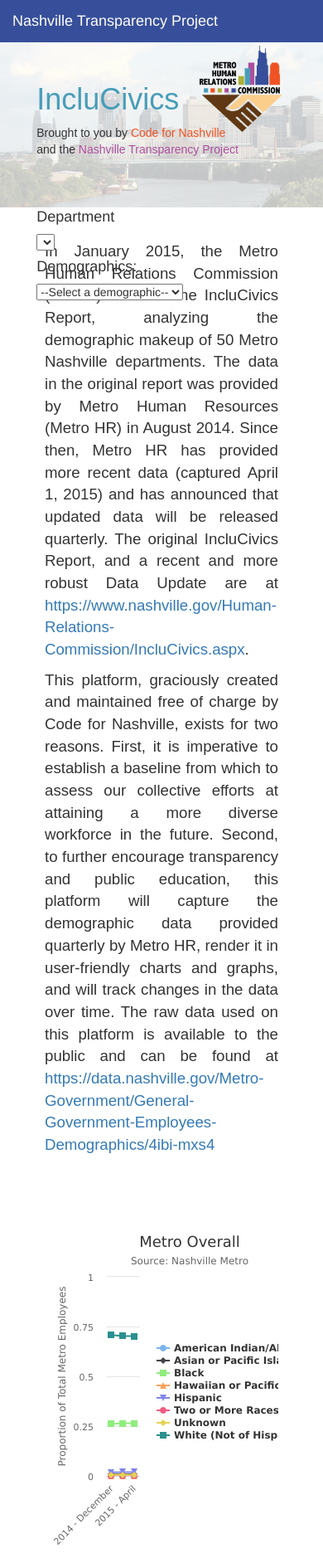
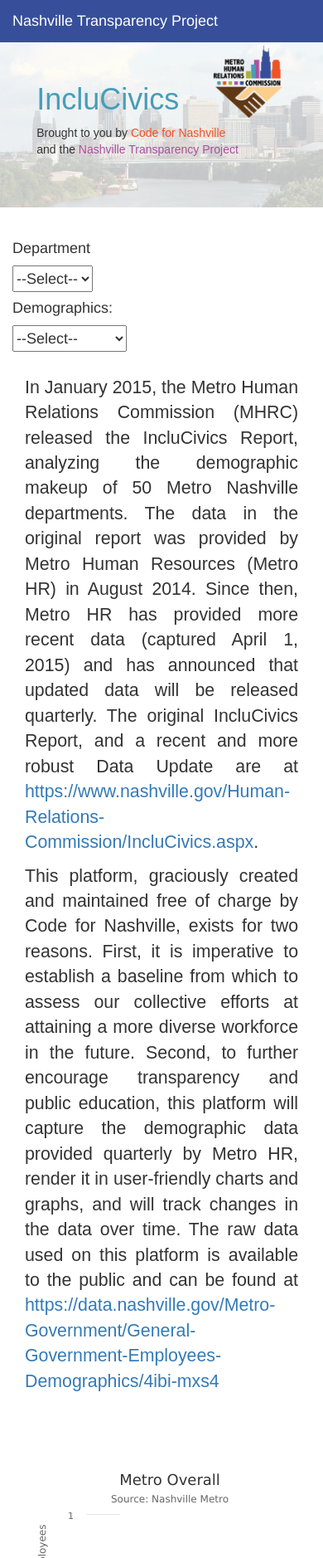
Before and after one commit to code-for-nashville/inclucivics, a Python web app: template ntp/app/templates/index.html in a window 390 px wide. Shown: the top 1878 px of the page at 83% size. Run offline with Jinja, Linux system fonts and the light colour scheme; the template is opened without the code that fills it, so the values that code supplies are empty; some libraries are stand-ins or nearby versions.

Commit message:
Min-width for graphs and cleared selectors at top
Updated the site to improve mobile responsiveness. Tested it using Chrome's mobile emulators, but proof is in the pudding, so there may be more fixes down the line once we deploy and test the real deal.

Wrapped line-graphs in a row class div to give it a min width.  Added Bootstrap col classes to the selector container to clear it from the "About" message.

Cleaned up the markup, removing extraneous divs and css, and made some of the ids more meaningful. For example, replaced `id='charts-container2'` with `id='census-pie-charts`. Organized css selectors in order of descending specificity, and alphabetically.

```diff
--- a/ntp/app/static/css/main.css
+++ b/ntp/app/static/css/main.css
@@ -4,8 +4,38 @@
    Author's custom styles
    ========================================================================== */
 
-.navbar {
-	background-color:#374F9A;
+body {
+	padding-top: 50px;
+  	padding-bottom: 20px;
+}
+
+p {
+	font-size: 16pt;
+	font-family: Arial;
+	margin-right: auto;
+	margin-left: auto;
+	text-align: justify;
+}
+
+.jumbotron {
+	margin-right: auto;
+	margin-left: auto;
+	padding-right: 7.5%;
+	padding-left: 7.5%;
+
+	background-color: #FFF;
+	background-image:url(../img/nashville.png);
+	background-size: cover;
+	background-repeat: no-repeat;
+
+	height: 250px;
+	width: 100%;
+	position: relative;
+}
+
+.jumbotron a {
+	color: #EF5325;
+	max-width: 1000px;
 }
 
 .jumbotron h1 {
@@ -14,131 +44,10 @@
 
 }
 
-.jumbotron {
-	margin-right: auto;
-	margin-left: auto;
-	padding-right: 7.5%;
-	padding-left: 7.5%;
-}
-
-.container {
-	width:80%;
-}
-
-#graph {
-	padding-top: 2cm;
-	width: 100%
-
-}
-
-.jumbotron a {
-	color: #EF5325;
-	max-width: 1000px;
-}
-
-#ntp {
-	color:#AB509E;
-}
-
-.main-content h4 {
-	color:#374F9A;
-}
-
-.navbar-brand, .navbar-brand:hover {
-	color:#FFF;
-	text-shadow:none;
-}
-
-
 .jumbotron img {
   position: absolute;
   right: 5px;
   top: -40px;
-}
-
-.col-md-2 {
-	padding-top: 1cm;
-}
-
-.form {
-  margin-bottom: 20px;
-}
-
-select #department {
-	max-width: 10px;
-}
-
-.jumbotron {
-	background-color: #FFF;
-	background-image:url(../img/nashville.png);
-	background-size: cover;
-	background-repeat: no-repeat;
-
-  height: 250px;
-  position: relative;
-  margin-bottom: 130px;
-	width: 100%;
-}
-
-.fields {
-  margin-bottom: 10px;
-}
-
-.filter-container {
-	position:fixed;
-	top:350px;
-	left:50px;
-	padding:10px;
-	z-index:5;
-}
-
-.filter-container select {
-	height: 32px;
-	width: 190px;
-	font-size: 18px;
-}
-
-.charts {
-  background: red;
-  height: 400px;
-}
-
-
-#charts-container {
-	min-width: 300px;
-	max-width: 500.66px;
-	min-height: 400px;
-	margin: 0 auto;
-}
-
-#charts-container2 {
-	min-width: 300px;
-	max-width: 500.66px;
-	min-height: 400px;
-	margin: 0 auto;
-}
-
-p {
-	font-size: 14pt;
-	font-family: Arial;
-	margin-right: auto;
-	margin-left: auto;
-	text-align: justify;
-}
-
-#charts-container p {
-	font-size: 16pt;
-	font-family: Arial;
-	margin-top: 0.8in;
-	margin-right: auto;
-	margin-left: auto;
-	text-align: justify;
-}
-
-.chart {
-	margin:20px auto;
-	margin-bottom:100px;
-	clear: both;
 }
 
 .loading {
@@ -150,10 +59,48 @@ p {
 	height:400px;
 }
 
-.wrapper {
-  padding: 0;
-  max-width: 1020px;
-  margin: 0 auto;
+.navbar {
+	background-color:#374F9A;
+}
+
+.navbar-brand, .navbar-brand:hover {
+	color:#FFF;
+	text-shadow:none;
+}
+
+.pie-charts p {
+	font-size: 16pt;
+	font-family: Arial;
+	margin-top: 0.8in;
+	margin-right: auto;
+	margin-left: auto;
+	text-align: justify;
+}
+
+#graph-filters {
+	padding-bottom: 2em;
+}
+
+#graph-filters select {
+	height: 32px;
+	font-size: 18px;
+}
+
+#home-link:visited {
+	color: white;
+}
+
+#line-graphs {
+	padding-top: 2cm;
+	width: 100%
+}
+
+#main-content h4 {
+	color:#374F9A;
+}
+
+#ntp {
+	color:#AB509E;
 }
 
 @media (max-width: 900px) {
@@ -164,7 +111,7 @@ p {
 
 @media (max-width: 760px) {
   .jumbotron img {
-    width: 30%;
+    width: 25%;
     top: 0;
   }
 
@@ -174,8 +121,9 @@ p {
 }
 
 @media (max-width : 780px) {
-  .main-content {
-    margin-top: -90px;
+  #main {
+  	/* Hack to get the content to ignore the 'Metro Humans Relations Commision' image
+  	hanging out of the nav */
   }
 }
 
--- a/ntp/app/templates/index.html
+++ b/ntp/app/templates/index.html
@@ -6,17 +6,11 @@
 <head>
 <meta charset="utf-8">
 <meta http-equiv="X-UA-Compatible" content="IE=edge,chrome=1">
-<title></title>
+<title>Inclucivics</title>
 <meta name="description" content="">
 <meta name="viewport" content="width=device-width, initial-scale=1">
 
 <link rel="stylesheet" href="../static/css/bootstrap.min.css">
-<style>
-body {
-  padding-top: 50px;
-  padding-bottom: 20px;
-}
-</style>
 <link rel="stylesheet" href="../static/css/bootstrap-theme.min.css">
 <link rel="stylesheet" href="../static/css/main.css">
 <script src="https://code.jquery.com/jquery-2.1.3.min.js"></script>
@@ -44,39 +38,33 @@ body {
     </div>
   </nav>
 
-  <!-- Main jumbotron for a primary marketing message or call to action -->
   <section class="jumbotron">
     <div class="header-text col-md-12">
       <h1>IncluCivics</h1>
       <p>Brought to you by <a href="http://www.codefornashville.org">Code for Nashville</a><br> and the <a href="#" id="ntp">Nashville Transparency Project</a></p>
       <img src="{{ url_for('static', filename='img/logo.png')}}" />
     </div>
-      <div class="header col-md-2">
+  </section>
+
+  <section id="main" class="container">
+    <div class="row">
+      <div id="graph-filters" class="col-xs-12">
         <h4>Department</h4>
-
-      <select id="department"></select>
+        <select id="department">
+          <option value="" class="select-option">--Select--</option>
+        </select>
         <h4>Demographics:</h4>
         <select id="demographics">
-        <option value="" class="select-option">--Select a demographic--</option>
+          <option value="" class="select-option">--Select--</option>
           <option value="ethnicity">Race/Ethnicity</option>
           <option value="gender">Sex</option>
         </select>
-
       </div>
-  </section>
-  <section class="main-content">
-    <div class="container">
-        <div id="about-message-container"></div>
-        <div id="graph"></div>
-            <div class="col-md-6">
-                <div id="charts-container">
-                </div>
-            </div>
-            <div>
-                <div class="col-md-6">
-                    <div id="charts-container2">
-                    </div>
-                </div>
+      <div id="main-content" class="col-xs-12">
+        <div id="about-message" class="col-xs-12"></div>
+        <div id="line-graphs" class="col-xs-12"></div>
+        <div id="metro-pie-charts" class="col-md-6 pie-charts"></div>
+        <div id="census-pie-charts" class="col-md-6 pie-charts"></div>
       </div>
     </div>
   </section>
```
Also changed, not shown: ntp/app/static/js/charts.js (+15 -71 lines). Lines whose indentation alone changed are shown as unchanged.
